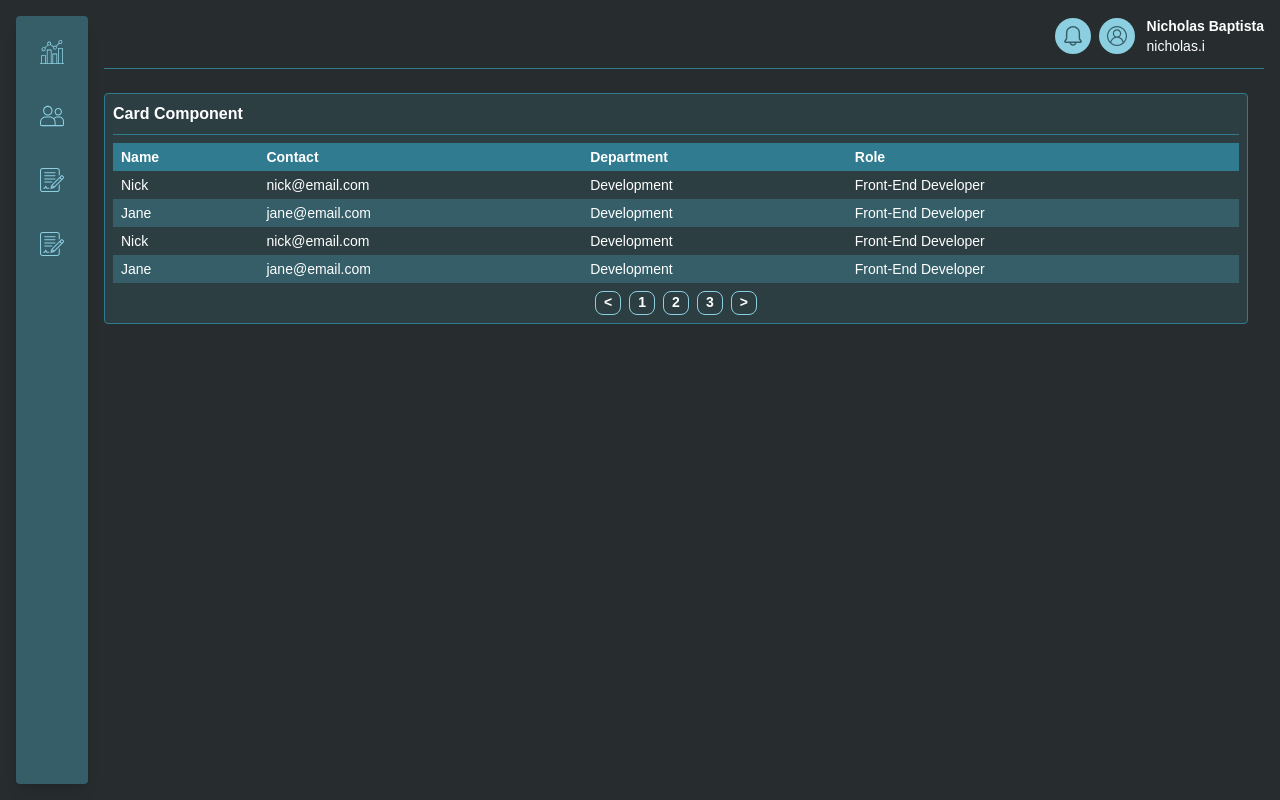
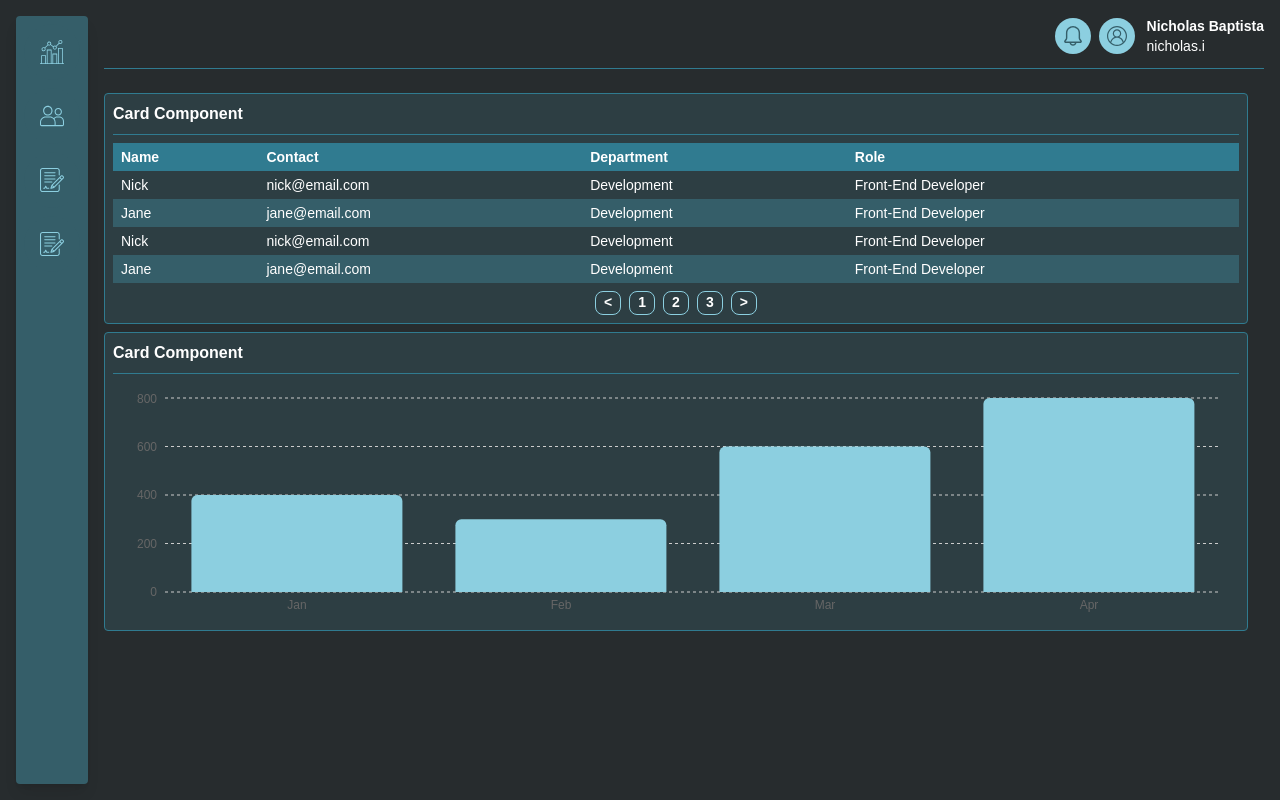
Before and after one commit to NicholasBapt/sclera-bi, a React (Vite) app: page /dashboard in a window 1280 px wide. Built offline with nearby package versions, Linux system fonts and the light colour scheme.

Commit message:
chart inserted

```diff
--- /dev/null
+++ b/src/components/Charts/SimpleBarChart.tsx
@@ -0,0 +1,44 @@
+import {
+  Bar,
+  BarChart,
+  CartesianGrid,
+  ResponsiveContainer,
+  Tooltip,
+  XAxis,
+  YAxis,
+} from "recharts";
+
+const data = [
+  { name: "Jan", value: 400 },
+  { name: "Feb", value: 300 },
+  { name: "Mar", value: 600 },
+  { name: "Apr", value: 800 },
+];
+
+export default function SimpleBarChart() {
+  return (
+    <div className="w-full h-60 rounded-lg pt-2">
+      <ResponsiveContainer width="100%" height="100%">
+        <BarChart
+          data={data}
+          margin={{ top: 8, right: 18, left: -8, bottom: 0 }}
+        >
+          <CartesianGrid strokeDasharray="3 3" vertical={false} />
+
+          <XAxis
+            dataKey="name"
+            axisLine={false}
+            tickLine={false}
+            tick={{ fontSize: 12 }}
+          />
+
+          <YAxis axisLine={false} tickLine={false} tick={{ fontSize: 12 }} />
+
+          <Tooltip />
+
+          <Bar dataKey="value" fill="#8ccfe0" radius={[6, 6, 0, 0]} />
+        </BarChart>
+      </ResponsiveContainer>
+    </div>
+  );
+}
--- a/src/pages/Dashboard.tsx
+++ b/src/pages/Dashboard.tsx
@@ -1,9 +1,11 @@
 import CardComponent from "../components/cardComponent";
 import Pagination from "../components/Pagination";
 import DataTable from "../components/DataTableComponents/DataTable";
+import SimpleBarChart from "../components/Charts/SimpleBarChart";
 
 export function Dashboard() {
   return (
+    <div className="flex flex-col gap-2">
       <CardComponent variant={"secondary"}>
         <DataTable
           columns={["Name", "Contact", "Department", "Role"]}
@@ -16,5 +18,9 @@ export function Dashboard() {
         />
         <Pagination />
       </CardComponent>
+      <CardComponent variant={"secondary"}>
+        <SimpleBarChart />
+      </CardComponent>
+    </div>
   );
 }
```
Lines whose indentation alone changed are shown as unchanged.
